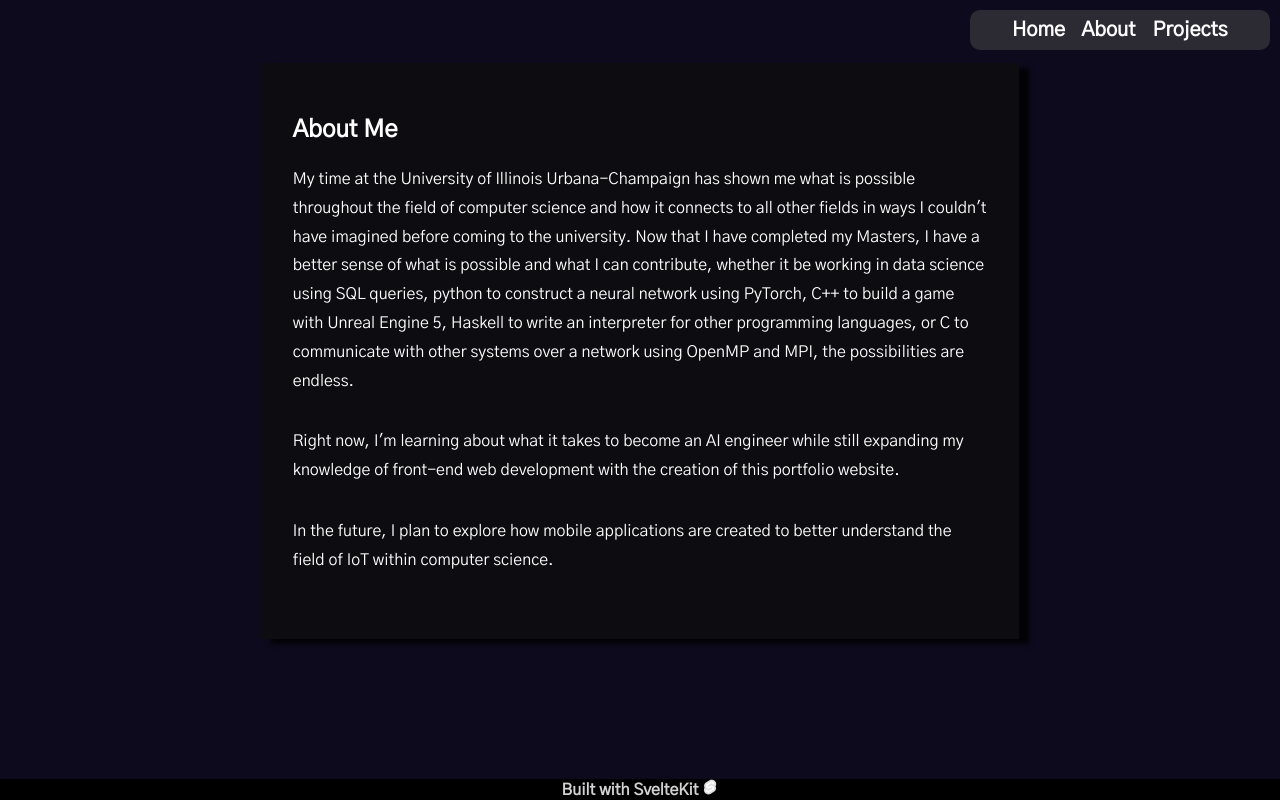
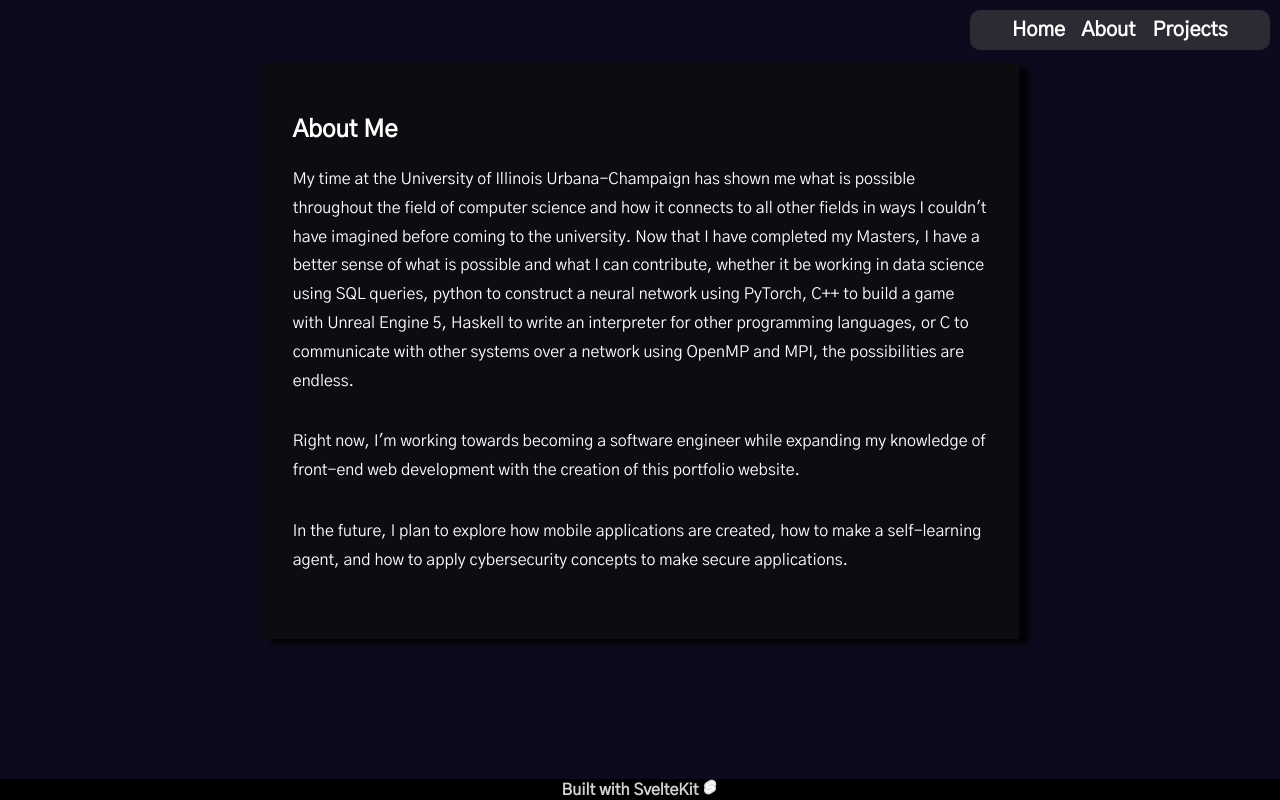
Before and after one commit to sideOfLentils/sideoflentils.github.io, a SvelteKit app in the folder my-app/: page /about in a window 1280 px wide. Built offline with nearby package versions, Linux system fonts and the light colour scheme.

Commit message:
changed about description

```diff
--- a/my-app/src/routes/about/+page.svelte
+++ b/my-app/src/routes/about/+page.svelte
@@ -10,10 +10,10 @@
         or C to communicate with other systems over a network using OpenMP and MPI, the possibilities are endless.
     </p>
     <p>
-        Right now, I'm learning about what it takes to become an AI engineer
-        while still expanding my knowledge of front-end web development with the creation of this portfolio website.
+        Right now, I'm working towards becoming a software engineer
+        while expanding my knowledge of front-end web development with the creation of this portfolio website.
     </p>
     <p>
-        In the future, I plan to explore how mobile applications are created to better understand the field of IoT within computer science.
+        In the future, I plan to explore how mobile applications are created, how to make a self-learning agent, and how to apply cybersecurity concepts to make secure applications.
     </p>
 </section>
```
